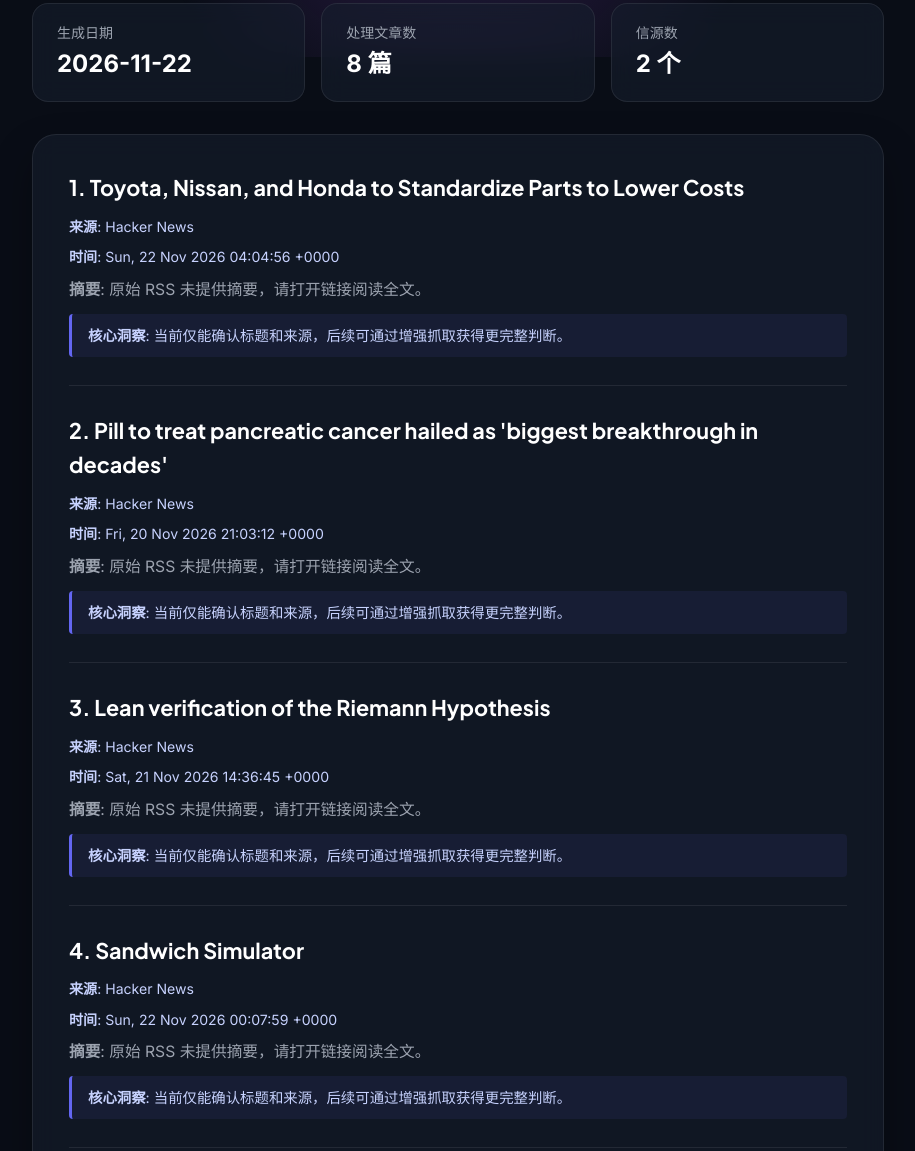
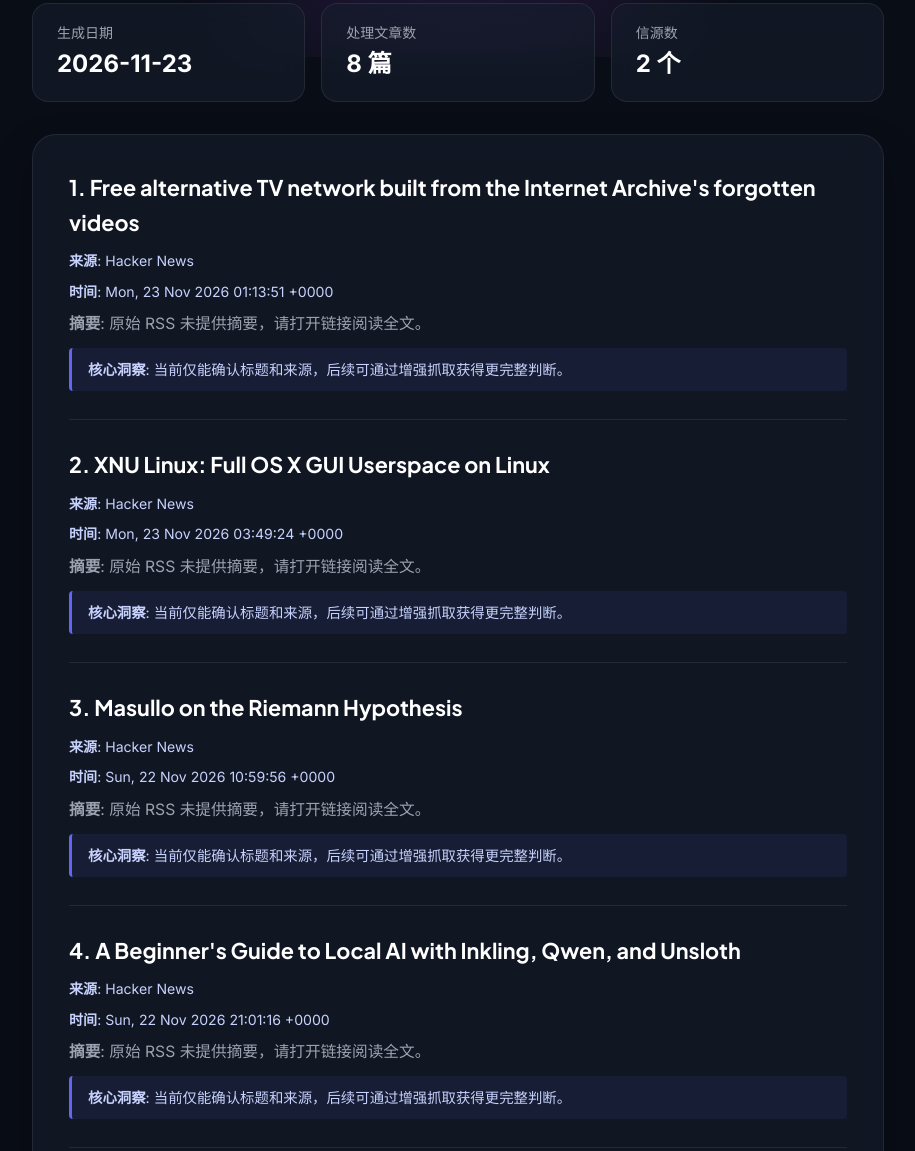
Before and after one commit to notbrighton/ai-daily-digest, a plain HTML site: page index.html in a window 1280 px wide. Shown: the part 263-1414 px from the top of the page, without its empty margins (182-1097 px from the left). Drawn offline with Linux system fonts and the light colour scheme.

Commit message:
chore: update daily digest [skip ci]

```diff
--- a/index.html
+++ b/index.html
@@ -51,7 +51,7 @@
   <main>
     <div class="stats-bar">
       <div class="stat-card">
-        <div><div class="stat-label">生成日期</div><div class="stat-val">2026-11-22</div></div>
+        <div><div class="stat-label">生成日期</div><div class="stat-val">2026-11-23</div></div>
       </div>
       <div class="stat-card">
         <div><div class="stat-label">处理文章数</div><div class="stat-val">8 篇</div></div>
@@ -62,30 +62,30 @@
     </div>
     <div class="content-box">
       <article class="digest-article">
-<h3 class="article-title">1. <a href="https://www.caranddriver.com/news/a74490092/toyota-nissan-honda-standardize-parts-lower-costs/" target="_blank" rel="noopener noreferrer">Toyota, Nissan, and Honda to Standardize Parts to Lower Costs</a></h3>
+<h3 class="article-title">1. <a href="https://spelunkr.tv" target="_blank" rel="noopener noreferrer">Free alternative TV network built from the Internet Archive's forgotten videos</a></h3>
 <p class="article-meta"><strong>来源</strong>: Hacker News</p>
-<p class="article-meta"><strong>时间</strong>: Sun, 22 Nov 2026 04:04:56 +0000</p>
+<p class="article-meta"><strong>时间</strong>: Mon, 23 Nov 2026 01:13:51 +0000</p>
 <p class="article-summary"><strong>摘要</strong>: 原始 RSS 未提供摘要，请打开链接阅读全文。</p>
 <div class="key-takeaway"><strong>核心洞察</strong>: 当前仅能确认标题和来源，后续可通过增强抓取获得更完整判断。</div>
 </article>
 <article class="digest-article">
-<h3 class="article-title">2. <a href="https://www.theguardian.com/society/2026/nov/20/pill-pancreatic-cancer-breakthrough-daraxonrasib" target="_blank" rel="noopener noreferrer">Pill to treat pancreatic cancer hailed as 'biggest breakthrough in decades'</a></h3>
+<h3 class="article-title">2. <a href="https://github.com/AFK-surf/xnulinux" target="_blank" rel="noopener noreferrer">XNU Linux: Full OS X GUI Userspace on Linux</a></h3>
 <p class="article-meta"><strong>来源</strong>: Hacker News</p>
-<p class="article-meta"><strong>时间</strong>: Fri, 20 Nov 2026 21:03:12 +0000</p>
+<p class="article-meta"><strong>时间</strong>: Mon, 23 Nov 2026 03:49:24 +0000</p>
 <p class="article-summary"><strong>摘要</strong>: 原始 RSS 未提供摘要，请打开链接阅读全文。</p>
 <div class="key-takeaway"><strong>核心洞察</strong>: 当前仅能确认标题和来源，后续可通过增强抓取获得更完整判断。</div>
 </article>
 <article class="digest-article">
-<h3 class="article-title">3. <a href="https://leanprover-community.github.io/blog/posts/riemann-hypothesis/" target="_blank" rel="noopener noreferrer">Lean verification of the Riemann Hypothesis</a></h3>
+<h3 class="article-title">3. <a href="https://johncarlosbaez.wordpress.com/2026/11/22/masullo-on-the-riemann-hypothesis/" target="_blank" rel="noopener noreferrer">Masullo on the Riemann Hypothesis</a></h3>
 <p class="article-meta"><strong>来源</strong>: Hacker News</p>
-<p class="article-meta"><strong>时间</strong>: Sat, 21 Nov 2026 14:36:45 +0000</p>
+<p class="article-meta"><strong>时间</strong>: Sun, 22 Nov 2026 10:59:56 +0000</p>
 <p class="article-summary"><strong>摘要</strong>: 原始 RSS 未提供摘要，请打开链接阅读全文。</p>
 <div class="key-takeaway"><strong>核心洞察</strong>: 当前仅能确认标题和来源，后续可通过增强抓取获得更完整判断。</div>
 </article>
 <article class="digest-article">
-<h3 class="article-title">4. <a href="https://stulle.app/" target="_blank" rel="noopener noreferrer">Sandwich Simulator</a></h3>
+<h3 class="article-title">4. <a href="https://www.gpupartner.com/blog/beginners-guide-local-ai-inkling-qwen-unsloth" target="_blank" rel="noopener noreferrer">A Beginner's Guide to Local AI with Inkling, Qwen, and Unsloth</a></h3>
 <p class="article-meta"><strong>来源</strong>: Hacker News</p>
-<p class="article-meta"><strong>时间</strong>: Sun, 22 Nov 2026 00:07:59 +0000</p>
+<p class="article-meta"><strong>时间</strong>: Sun, 22 Nov 2026 21:01:16 +0000</p>
 <p class="article-summary"><strong>摘要</strong>: 原始 RSS 未提供摘要，请打开链接阅读全文。</p>
 <div class="key-takeaway"><strong>核心洞察</strong>: 当前仅能确认标题和来源，后续可通过增强抓取获得更完整判断。</div>
 </article>
@@ -122,6 +122,8 @@
         <h2>Recent archives</h2>
         <div class="archive-links">
 
+          <a href="digests/digest_20261123.md">2026-11-23</a>
+
           <a href="digests/digest_20261122.md">2026-11-22</a>
 
           <a href="digests/digest_20261121.md">2026-11-21</a>
@@ -134,8 +136,6 @@
 
           <a href="digests/digest_20261117.md">2026-11-17</a>
 
-          <a href="digests/digest_20261116.md">2026-11-16</a>
-
         </div>
       </section>
 
```
Also changed, not shown: 1 other file.
